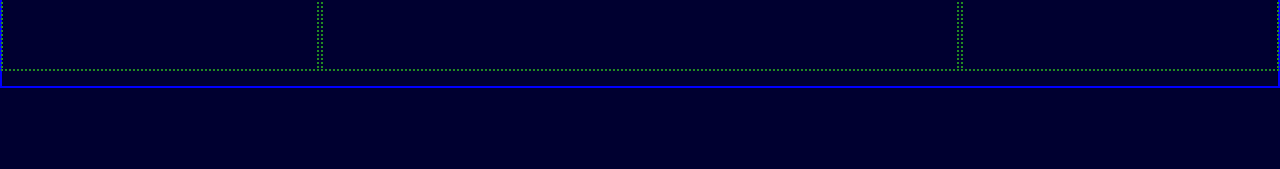
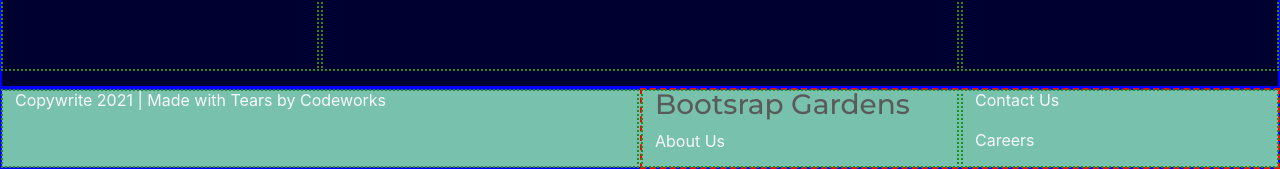
Before and after one commit to NikolasGephart/wireframe-group-project, a plain HTML site: page index.html in a window 1280 px wide. Shown: the part 914-1083 px from the top of the page. Before the commit the page ends 1002 px from the top, so only its background shows below. Drawn offline with nearby package versions, Linux system fonts and the light colour scheme.

Commit message:
Added footer

```diff
--- a/index.html
+++ b/index.html
@@ -99,8 +99,24 @@
       </div>
     </div>
   </main>
-  <footer>
-
+  <footer class="container-fluid">
+    <div class="row bg-primary text-light">
+      <div class="col-md-6 order-2 order-md-1">
+        <p class="p-0">Copywrite 2021 | Made with Tears by Codeworks</p>
+      </div>
+      <div class="col-md-6 order-1 order-md-2">
+        <div class="row">
+          <div class="col-md-6">
+            <h3>Bootsrap Gardens</h3>
+            <p>About Us</p>
+          </div>
+          <div class="col-md-6">
+            <p>Contact Us</p>
+            <p>Careers</p>
+          </div>
+        </div>
+      </div>
+    </div>
   </footer>
 
 </body>
```
